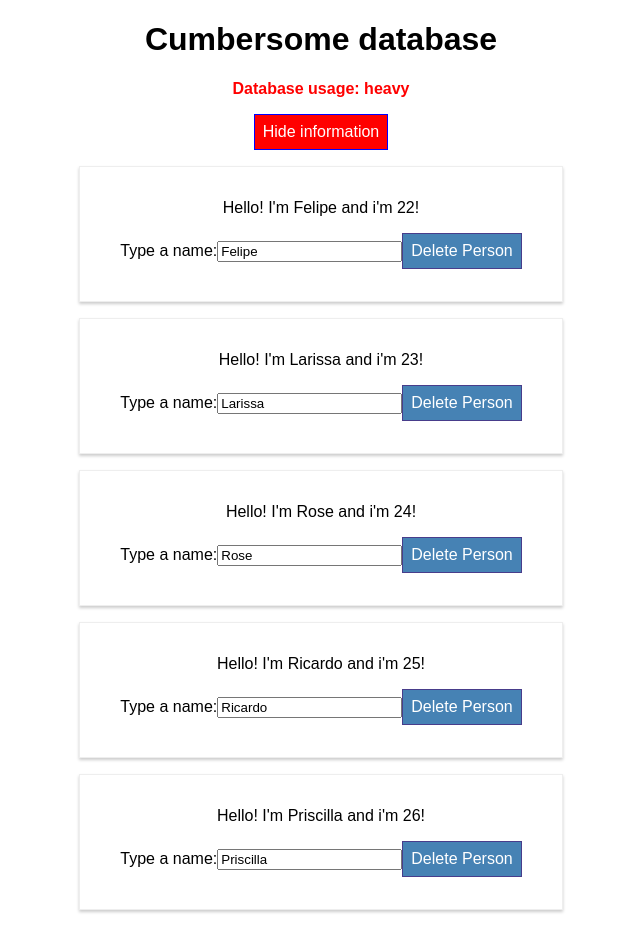
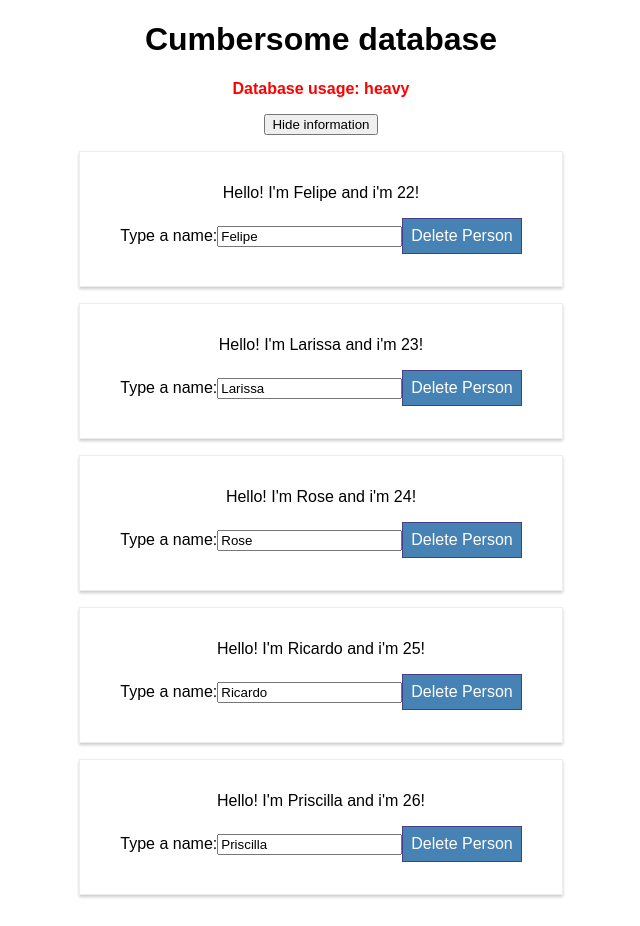
Before and after one commit to FelSiq/react-getting-started, a React app in the folder testApp/: page / in a window 1280 px wide. Shown: the whole page, without its empty margins (319-959 px from the left). Built offline with nearby package versions, Linux system fonts and the light colour scheme.

Commit message:
Added the antiDiv component.

```diff
--- a/testApp/src/components/Cockpit/Cockpit.css
+++ b/testApp/src/components/Cockpit/Cockpit.css
@@ -10,7 +10,7 @@
   font-weight: bold;
 }
 
-.Cockpit button {
+.Button {
   background-color: green;
   color: white;
   font: inherit;
@@ -19,16 +19,16 @@
   cursor: pointer;
 }
 
-.Cockpit button:hover {
+.Button:hover {
   background-color: lightgreen;
   color: black;
 }
 
-.Cockpit button.Red {
+.Button.Red {
   background-color: red;
 }
 
-.Cockpit button.Red:hover {
+.Button.Red:hover {
   background-color: salmon;
   color: black;
 }
--- a/testApp/src/components/Cockpit/Cockpit.js
+++ b/testApp/src/components/Cockpit/Cockpit.js
@@ -1,14 +1,15 @@
 import React from 'react';
 import styles from './Cockpit.css';
+import antiDiv from '../../hoc/AntiDiv';
 
 const cockpit = (props) => {
 
 	/* Classes changing dinamically section. */
 	let classes = [styles.boldFont];
 	let dbUsage = '';
-	let btnClass = '';
+	let btnClass = styles.Button;
 	if (props.showInformation) {
-		btnClass = styles.Red;
+		btnClass = [styles.Class, styles.Red].join(' ');
 	}
 
 	if (props.dbLength <= 3) {
@@ -20,14 +21,14 @@ const cockpit = (props) => {
 	}
 	classes=classes.join(' ');
 
-	return (<div className={styles.Cockpit}>
+	return <antiDiv>
 		<h1> {props.appTitle} </h1>
 		<p className={classes}> Database usage: {dbUsage} </p>
 		<button
 			className={btnClass}
 			onClick={props.showButton}>
 			{props.buttonText} information</button>
-	</div> );
+		</ antiDiv>
 }
 
 export default cockpit;
--- a/testApp/src/components/Database/Database.js
+++ b/testApp/src/components/Database/Database.js
@@ -1,23 +1,27 @@
-import React from 'react';
+import React, { PureComponent, Component } from 'react';
 import Datacomp from './Datacomp/Datacomp';
 import './Datacomp/Datacomp.css';
 // import ErrorBoundary from '../ErrorBoundary/ErrorBoundary';
 
-const database = (props) => {
-	return (
-		props.data.map((personData, index) => {
+class Database extends PureComponent {
+	componentDidUpdate () {
+		console.log('[Database.js] Component updated!')
+	}
+
+	render() {
+	 	return this.props.data.map((personData, index) => {
 			return (
 			// <ErrorBoundary key = { personData.id }>
 				<Datacomp
 				key = { personData.id }
-				buttonDelete = { () => props.delButton( index ) }
+				buttonDelete = { () => this.props.delButton( index ) }
 				name = { personData.name }
 				changeBox = { ( event ) =>
-					props.changed( event, personData.id ) }
+					this.props.changed( event, personData.id ) }
 				age = { personData.age } />
 			// </ ErrorBoundary>
 		)})
-	);
+	};
 }
 
-export default database;
+export default Database;
--- a/testApp/src/components/Database/Datacomp/Datacomp.js
+++ b/testApp/src/components/Database/Datacomp/Datacomp.js
@@ -1,25 +1,38 @@
-import React from 'react';
+import React, { Component } from 'react';
 import styles from './Datacomp.css';
 // import Radium from 'radium';
 
-const datacomp = (props) => {
+class Datacomp extends Component {
 	/* const style = {
 		'@media (min-width: 500px)': {
 			width: '450px'
 		}
 	} */
+
+	componentDidUpdate() {
+		console.log('[Datacomp.js] Component updated!')
+	}
+
+	componentWillUnmount() {
+		console.log('Removing',
+			this.props.name.length > 0 ? this.props.name : 'Unknown person',
+			'from this puzzling database.')
+	}
+
+	render() {
 		return (
 			<div className={styles.Datacomp} /*style={style}*/>
-			<p>Hello! I'm {props.name} and i'm {props.age}!</p>
-			<p>{props.children}</p>
+				<p>Hello! I'm {this.props.name} and i'm {this.props.age}!</p>
+				<p>{this.props.children}</p>
 				<p>
 					Type a name:
-				<input type='text' value={props.name} onChange={props.changeBox}/>
-				<button onClick={props.buttonDelete}> Delete Person </ button>
+					<input type='text' value={this.props.name} onChange={this.props.changeBox}/>
+					<button onClick={this.props.buttonDelete}> Delete Person </ button>
 				</p>
 			</div>
 		);
 	}
+}
 
 // export default Radium(comp);
-export default datacomp;
+export default Datacomp;
--- /dev/null
+++ b/testApp/src/hoc/AntiDiv.js
@@ -0,0 +1,2 @@
+const antiDiv = (props) => props.children;
+export default antiDiv;
```
Lines whose indentation alone changed are shown as unchanged.
